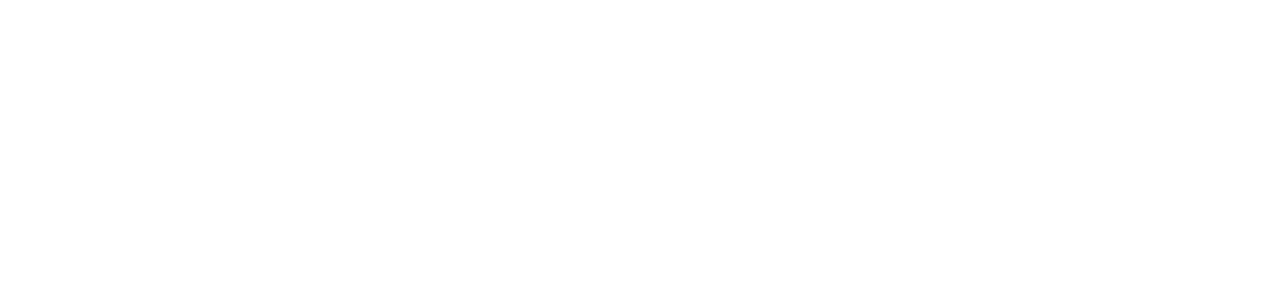
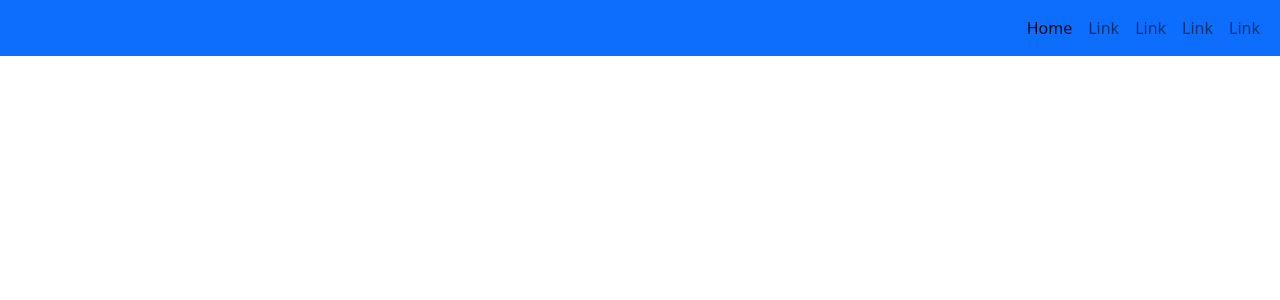
Before and after one commit to montasirazad/doctor-portal, a React (Create React App) app: page / in a window 1280 px wide. Shown: the top 300 px of the page. Built offline with nearby package versions, Linux system fonts and the light colour scheme.

Commit message:
bootstrap prob solved

```diff
--- a/package.json
+++ b/package.json
@@ -6,7 +6,9 @@
     "@testing-library/jest-dom": "^5.16.1",
     "@testing-library/react": "^12.1.2",
     "@testing-library/user-event": "^13.5.0",
+    "bootstrap": "^5.1.3",
     "react": "^17.0.2",
+    "react-bootstrap": "^2.1.0",
     "react-dom": "^17.0.2",
     "react-router-dom": "^6.2.1",
     "react-scripts": "5.0.0",
--- a/public/index.html
+++ b/public/index.html
@@ -1,14 +1,12 @@
 <!DOCTYPE html>
 <html lang="en">
+
 <head>
   <meta charset="utf-8" />
   <link rel="icon" href="%PUBLIC_URL%/favicon.ico" />
   <meta name="viewport" content="width=device-width, initial-scale=1" />
   <meta name="theme-color" content="#000000" />
-    <meta
-      name="description"
-      content="Web site created using create-react-app"
-    />
+  <meta name="description" content="Web site created using create-react-app" />
   <link rel="apple-touch-icon" href="%PUBLIC_URL%/logo192.png" />
   <!--
       manifest.json provides metadata used when your web app is installed on a
@@ -24,8 +22,10 @@
       work correctly both with client-side routing and a non-root public URL.
       Learn how to configure a non-root public URL by running `npm run build`.
     -->
-    <title>React App</title>
+    <link href="https://cdn.jsdelivr.net/npm/bootstrap@5.1.3/dist/css/bootstrap.min.css" rel="stylesheet" integrity="sha384-1BmE4kWBq78iYhFldvKuhfTAU6auU8tT94WrHftjDbrCEXSU1oBoqyl2QvZ6jIW3" crossorigin="anonymous">
+  <title>Doctor portal</title>
 </head>
+
 <body>
   <noscript>You need to enable JavaScript to run this app.</noscript>
   <div id="root"></div>
@@ -39,5 +39,7 @@
       To begin the development, run `npm start` or `yarn start`.
       To create a production bundle, use `npm run build` or `yarn build`.
     -->
+    <script src="https://cdn.jsdelivr.net/npm/bootstrap@5.1.3/dist/js/bootstrap.bundle.min.js" integrity="sha384-ka7Sk0Gln4gmtz2MlQnikT1wXgYsOg+OMhuP+IlRH9sENBO0LRn5q+8nbTov4+1p" crossorigin="anonymous"></script>
 </body>
+
 </html>
--- a/src/App.js
+++ b/src/App.js
@@ -1,10 +1,14 @@
-import logo from './logo.svg';
+import { Route, Routes } from 'react-router-dom';
+import 'bootstrap/dist/css/bootstrap.min.css';
 import './App.css';
+import Home from './components/Home/Home';
 
 function App() {
   return (
     <div >
-
+      <Routes>
+        <Route path='' element={<Home />} />
+      </Routes>
     </div>
   );
 }
--- /dev/null
+++ b/src/components/Home/Header/Header.js
@@ -0,0 +1,12 @@
+import React from 'react';
+import NavBar from '../NavBar/NavBar';
+
+const Header = () => {
+    return (
+        <div>
+            <NavBar />
+        </div>
+    );
+};
+
+export default Header;
--- /dev/null
+++ b/src/components/Home/Home.js
@@ -0,0 +1,12 @@
+import React from 'react';
+import Header from './Header/Header';
+
+const Home = () => {
+    return (
+        <div>
+            <Header />
+        </div>
+    );
+};
+
+export default Home;
--- /dev/null
+++ b/src/components/Home/NavBar/NavBar.js
@@ -0,0 +1,49 @@
+import React from 'react';
+
+
+const NavBar = () => {
+    return (
+
+
+        <nav class="navbar navbar-expand-lg navbar-light bg-primary">
+            <div class="container-fluid">
+
+                <button class="navbar-toggler" type="button" data-bs-toggle="collapse" data-bs-target="#navbarContent" aria-controls="navbarSupportedContent" aria-expanded="false" aria-label="Toggle navigation">
+                    <span class="navbar-toggler-icon"></span>
+                </button>
+                <div class="collapse navbar-collapse" id="navbarContent">
+                    <ul class="navbar-nav ms-auto mb-2 mb-lg-0">
+                        <li class="nav-item">
+                            <a class="nav-link active" href="#">Home</a>
+                        </li>
+
+                        <li class="nav-item">
+
+                        </li>
+                        <li class="nav-item">
+                            <a class="nav-link" href="#">Link</a>
+                        </li>
+
+                        <li class="nav-item">
+                            <a class="nav-link" href="#">Link</a>
+                        </li>
+
+                        <li class="nav-item">
+                            <a class="nav-link" href="#">Link</a>
+                        </li>
+
+                        <li class="nav-item">
+                            <a class="nav-link" href="#">Link</a>
+                        </li>
+
+                    </ul>
+
+                </div>
+            </div>
+        </nav>
+
+
+    );
+};
+
+export default NavBar;
```
Also changed, not shown: 1 other file (tests, documents, lock files or other folders). Lines whose indentation alone changed are shown as unchanged.
